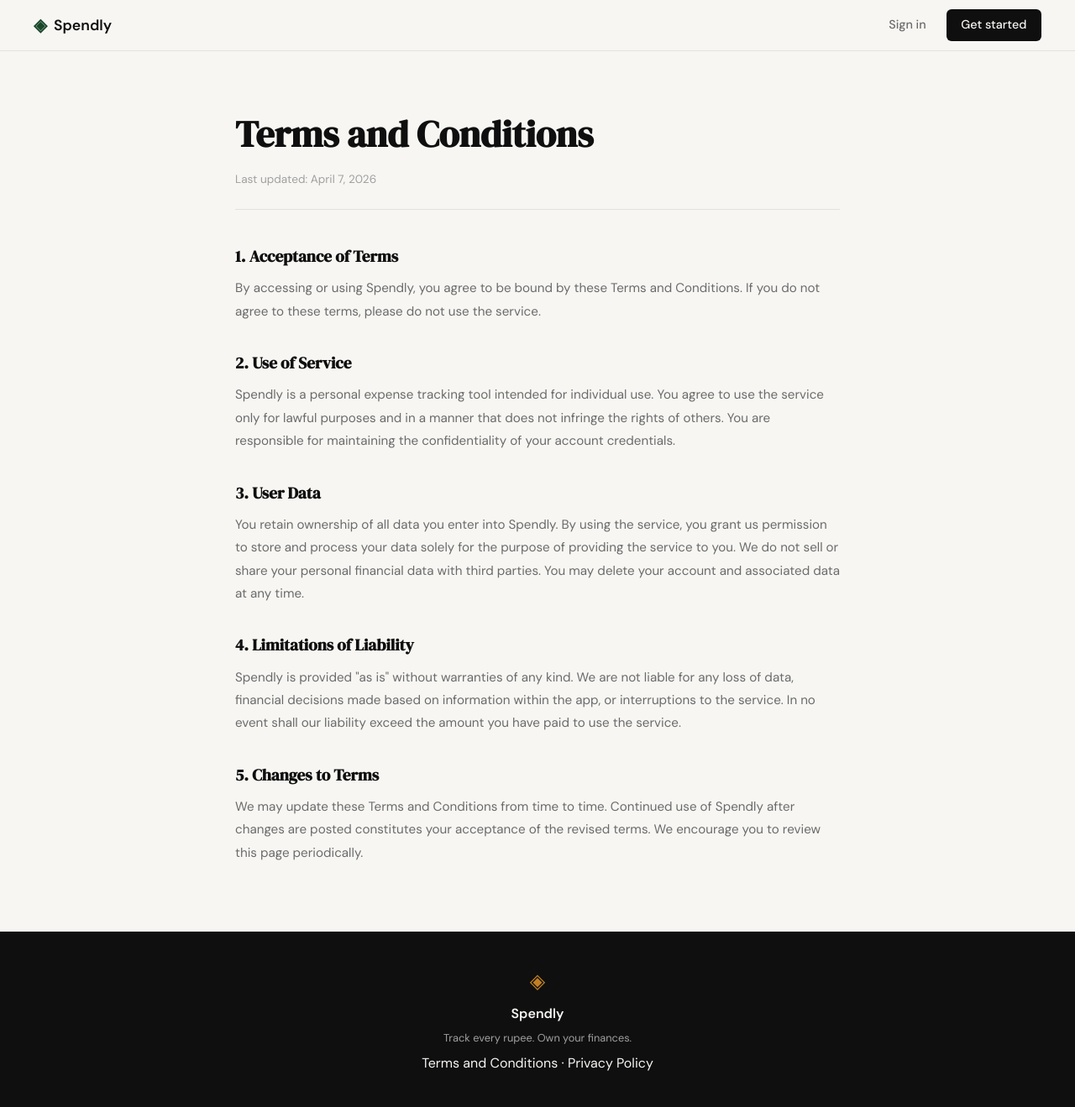
After one commit to Ashi63/Spendly, a Flask app: page /terms in a window 1280 px wide. The commit adds this page. Shown: the whole page at 84% size. Run offline with Flask 3, Linux system fonts and the light colour scheme.

Commit message:
landing: add terms and conditions page and route

```diff
--- a/app.py
+++ b/app.py
@@ -26,6 +26,11 @@ def login():
 # Placeholder routes — students will implement these                  #
 # ------------------------------------------------------------------ #
 
+@app.route("/terms")
+def terms():
+    return render_template("terms.html")
+
+
 @app.route("/logout")
 def logout():
     return "Logout — coming in Step 3"
--- a/static/css/style.css
+++ b/static/css/style.css
@@ -508,6 +508,56 @@ a { color: inherit; text-decoration: none; }
 }
 
 /* ------------------------------------------------------------------ */
+/* Legal pages (Terms, Privacy)                                        */
+/* ------------------------------------------------------------------ */
+
+.legal-section {
+    padding: 4rem 2rem 5rem;
+}
+
+.legal-inner {
+    max-width: 720px;
+    margin: 0 auto;
+}
+
+.legal-header {
+    margin-bottom: 2.5rem;
+    padding-bottom: 1.5rem;
+    border-bottom: 1px solid var(--border);
+}
+
+.legal-title {
+    font-family: var(--font-display);
+    font-size: clamp(2rem, 4vw, 2.75rem);
+    color: var(--ink);
+    margin-bottom: 0.5rem;
+}
+
+.legal-meta {
+    font-size: 0.85rem;
+    color: var(--ink-faint);
+}
+
+.legal-body {
+    display: flex;
+    flex-direction: column;
+    gap: 2rem;
+}
+
+.legal-block p {
+    font-size: 0.95rem;
+    color: var(--ink-muted);
+    line-height: 1.8;
+}
+
+.legal-heading {
+    font-family: var(--font-display);
+    font-size: 1.2rem;
+    color: var(--ink);
+    margin-bottom: 0.6rem;
+}
+
+/* ------------------------------------------------------------------ */
 /* Responsive                                                          */
 /* ------------------------------------------------------------------ */
 
--- a/templates/base.html
+++ b/templates/base.html
@@ -34,6 +34,7 @@
             <span class="brand-icon">◈</span>
             <span class="footer-name">Spendly</span>
             <p class="footer-copy">Track every rupee. Own your finances.</p>
+            <p><a href="/terms">Terms and Conditions</a> · <a href="#">Privacy Policy</a></p>
         </div>
     </footer>
 
--- /dev/null
+++ b/templates/terms.html
@@ -0,0 +1,41 @@
+{% extends "base.html" %}
+
+{% block title %}Terms and Conditions — Spendly{% endblock %}
+
+{% block content %}
+<section class="legal-section">
+    <div class="legal-inner">
+        <div class="legal-header">
+            <h1 class="legal-title">Terms and Conditions</h1>
+            <p class="legal-meta">Last updated: April 7, 2026</p>
+        </div>
+
+        <div class="legal-body">
+            <div class="legal-block">
+                <h2 class="legal-heading">1. Acceptance of Terms</h2>
+                <p>By accessing or using Spendly, you agree to be bound by these Terms and Conditions. If you do not agree to these terms, please do not use the service.</p>
+            </div>
+
+            <div class="legal-block">
+                <h2 class="legal-heading">2. Use of Service</h2>
+                <p>Spendly is a personal expense tracking tool intended for individual use. You agree to use the service only for lawful purposes and in a manner that does not infringe the rights of others. You are responsible for maintaining the confidentiality of your account credentials.</p>
+            </div>
+
+            <div class="legal-block">
+                <h2 class="legal-heading">3. User Data</h2>
+                <p>You retain ownership of all data you enter into Spendly. By using the service, you grant us permission to store and process your data solely for the purpose of providing the service to you. We do not sell or share your personal financial data with third parties. You may delete your account and associated data at any time.</p>
+            </div>
+
+            <div class="legal-block">
+                <h2 class="legal-heading">4. Limitations of Liability</h2>
+                <p>Spendly is provided "as is" without warranties of any kind. We are not liable for any loss of data, financial decisions made based on information within the app, or interruptions to the service. In no event shall our liability exceed the amount you have paid to use the service.</p>
+            </div>
+
+            <div class="legal-block">
+                <h2 class="legal-heading">5. Changes to Terms</h2>
+                <p>We may update these Terms and Conditions from time to time. Continued use of Spendly after changes are posted constitutes your acceptance of the revised terms. We encourage you to review this page periodically.</p>
+            </div>
+        </div>
+    </div>
+</section>
+{% endblock %}
```
Also changed, not shown: file.txt (added, +54 -0 lines).
